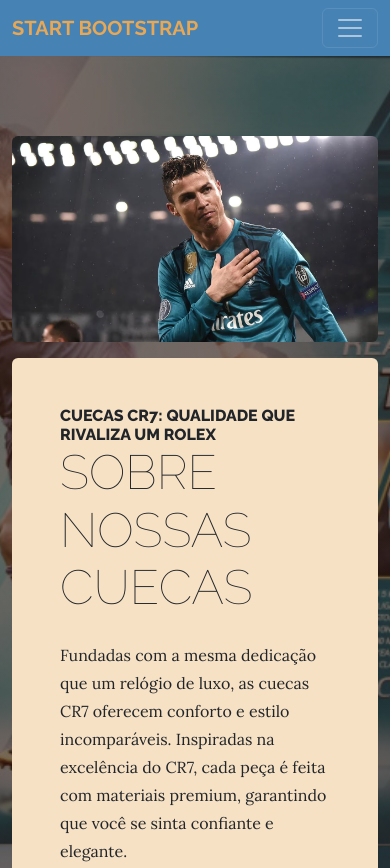
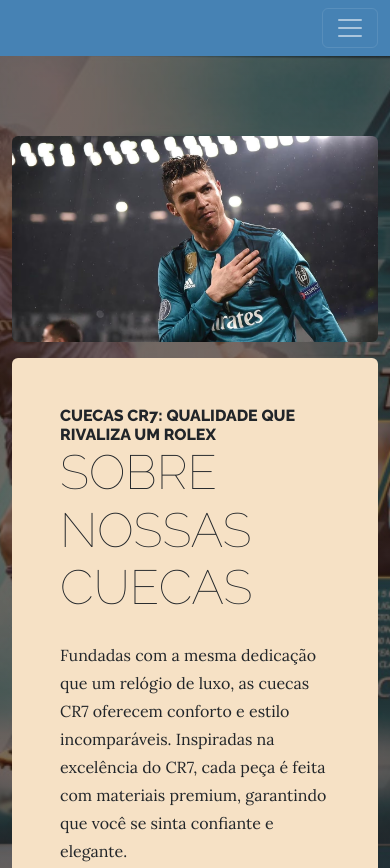
Before and after one commit to lp0777/cr7-cuecas, a plain HTML site: page about.html in a window 390 px wide. Shown: the top 868 px of the page. Drawn offline with nearby package versions, Linux system fonts and the light colour scheme.

Commit message:
Add files via upload

```diff
--- a/about.html
+++ b/about.html
@@ -23,7 +23,7 @@
         <!-- Navigation-->
         <nav class="navbar navbar-expand-lg navbar-dark py-lg-4" id="mainNav">
             <div class="container">
-                <a class="navbar-brand text-uppercase fw-bold d-lg-none" href="index.html">Start Bootstrap</a>
+                <a class="navbar-brand text-uppercase fw-bold d-lg-none" href="index.html"></a>
                 <button class="navbar-toggler" type="button" data-bs-toggle="collapse" data-bs-target="#navbarSupportedContent" aria-controls="navbarSupportedContent" aria-expanded="false" aria-label="Toggle navigation"><span class="navbar-toggler-icon"></span></button>
                 <div class="collapse navbar-collapse" id="navbarSupportedContent">
                     <ul class="navbar-nav mx-auto">
```
Also changed, not shown: index.html (+1 -1 lines), products.html (+1 -1 lines), store.html (+1 -1 lines).
